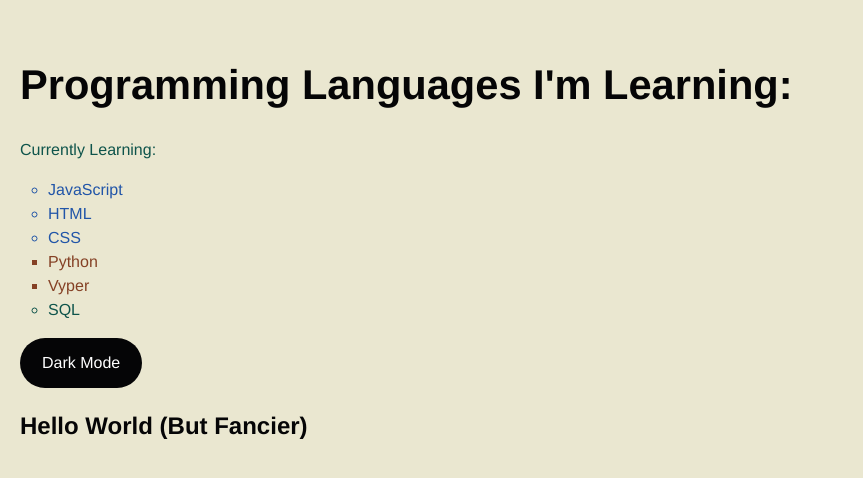
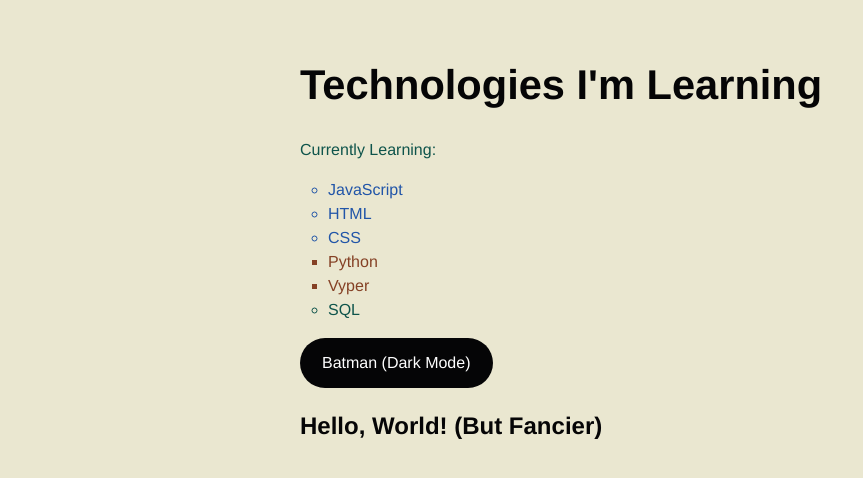
Before and after one commit to Adrian-B7777/my-first-web-project, a plain HTML site: page index.html in a window 1280 px wide. Shown: the whole page, without its empty margins (0-863 px from the left). Drawn offline with Linux system fonts and the light colour scheme.

Commit message:
Refactor HTML structure, update title and improve accessibility
Introduce a semantic main container, defer JavaScript loading, improve page content and button accessibility, and remove obsolete markup and unused code.

```diff
--- a/index.html
+++ b/index.html
@@ -2,22 +2,16 @@
 <html lang="en">
 <head>
     <meta charset="UTF-8">
-    <meta http-equiv="X-UA-Compatible" content="IE=edge">
     <meta name="viewport" content="width=device-width, initial-scale=1.0">
-    <title>My first manually made code</title>
+    <title>My First Web Project</title>
     <link rel="stylesheet" href="First Project.css">
+    <script src="First Project.js" defer></script>
 </head>
 <body class="light-theme">
-    <h1>Programming Languages I'm Learning:</h1>
+    <main class="page">
+        <h1>Technologies I'm Learning</h1>
         <p id="msg">Currently Learning:</p>
-<!--
-<ul id="tareas">
-  <li>Estudiar HTML</li>
-  <li>Estudiar CSS</li>
-  <li>Estudiar JavaScript</li>
-</ul>
-<script>document.getElementById("tareas")</script>
--->
+
         <ul>
             <li class="list">JavaScript</li>
             <li class="list">HTML</li>
@@ -26,11 +20,13 @@
             <li class="list2">Vyper</li>
             <li class="list3">SQL</li>
         </ul>
-<div>
-    <button class="btn">Dark Mode</button>
-</div>
-<H2 id="HelloWorld">Hello World (But Fancier)</H2>
-<script src="First Project.js"></script>
-<noscript>You need to enable JavaScript to view the full site</noscript>
+
+        <button class="btn" type="button" aria-label="Switch to dark mode">
+            Batman (Dark Mode)
+        </button>
+
+        <h2 id="HelloWorld">Hello, World! (But Fancier)</h2>
+        <noscript>Enable JavaScript to use the theme switcher.</noscript>
+    </main>
 </body>
 </html>
```
Lines whose indentation alone changed are shown as unchanged.
